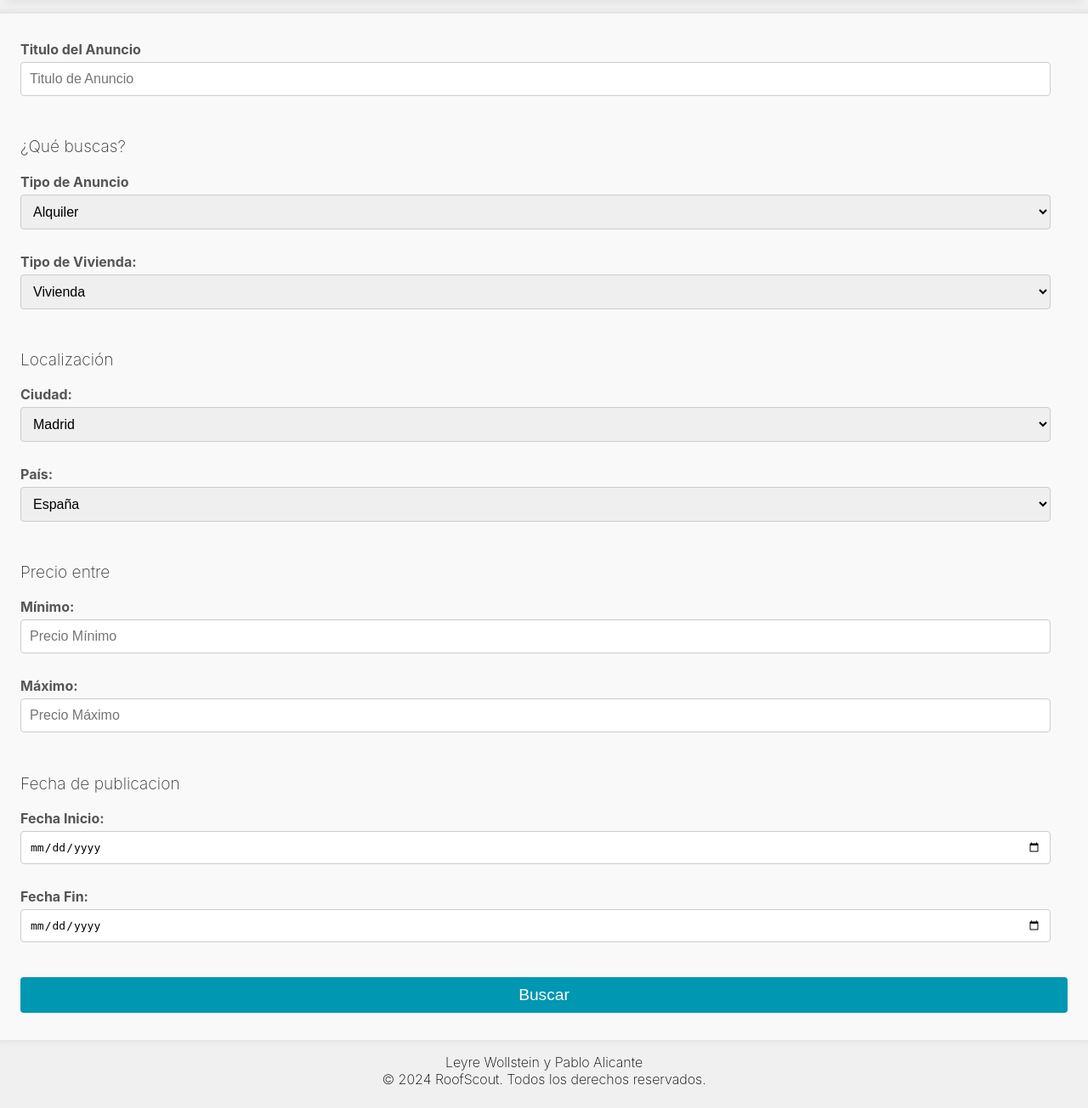
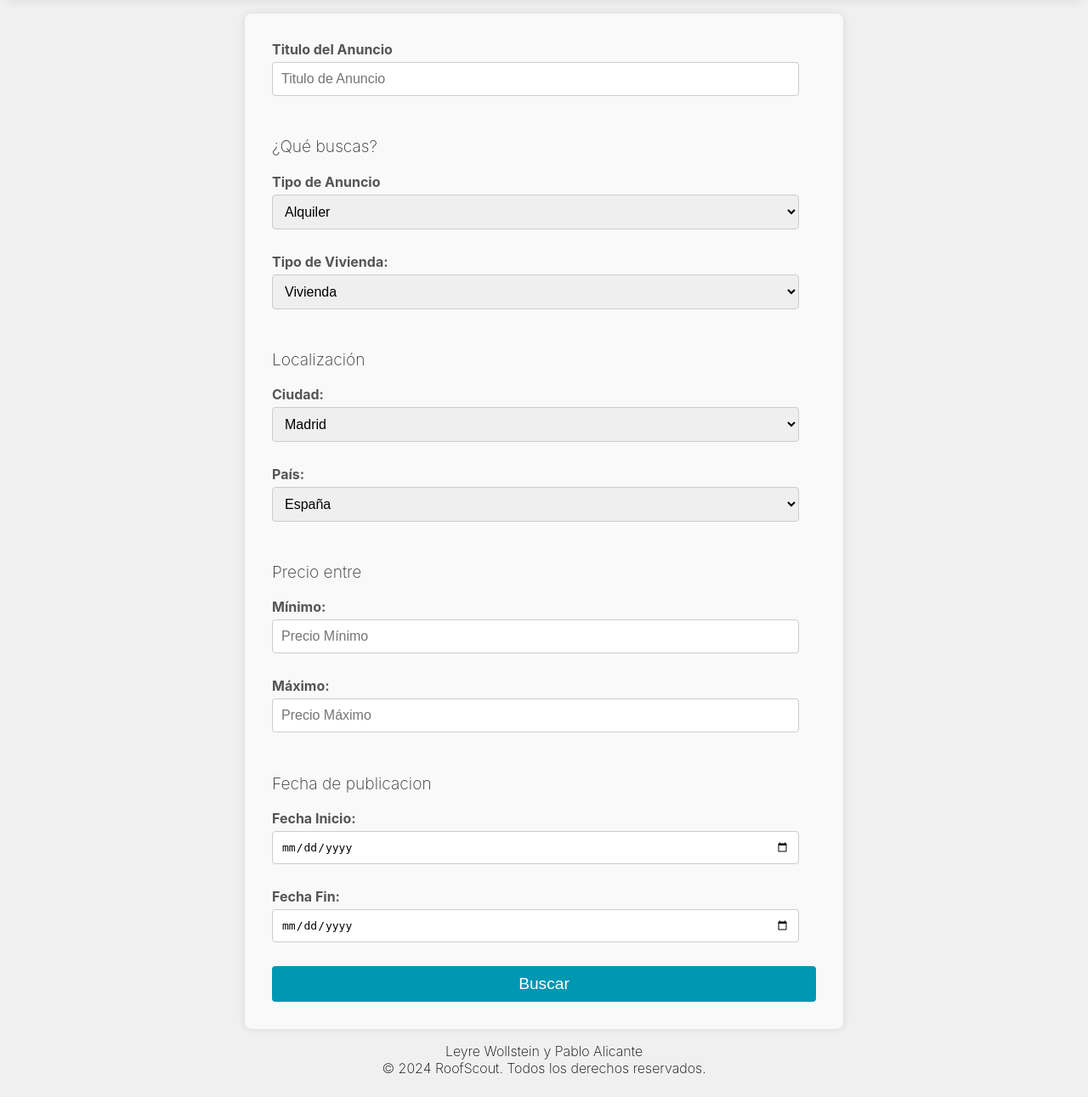
Before and after one commit to pablo4licante/roofscout, a PHP site: page /html/busqueda.html in a window 1280 px wide. Shown: the part 104-1408 px from the top of the page at 85% size. Run offline with PHP 8.4, Linux system fonts and the light colour scheme.

Commit message:
fixed forms

```diff
--- a/css/busqueda.css
+++ b/css/busqueda.css
@@ -3,8 +3,7 @@ form {
     background-color: #f9f9f9;
     border-radius: 8px;
     box-shadow: 0 0 10px rgba(0, 0, 0, 0.1);
-
-    width: calc(100% - 2rem);
+    width: min(40rem, 80%);
 }
 
 form p {
@@ -22,8 +21,6 @@ form label {
 form input[type="text"],
 form input[type="number"],
 form input[type="date"],
-form input[type="password"],
-form input[type="email"],
 form select {
     width: calc(100% - 20px);
     padding: 10px;
@@ -32,10 +29,6 @@ form select {
     border-radius: 4px;
     box-sizing: border-box;
     font-size: 1em;
-}
-
-form textarea {
-    width: 100%;
 }
 
 form button {
@@ -48,7 +41,6 @@ form button {
     font-size: 1.2em;
     cursor: pointer;
     transition: background-color 0.3s ease;
-    margin-top: .8rem;
 }
 
 form button:hover {
```
